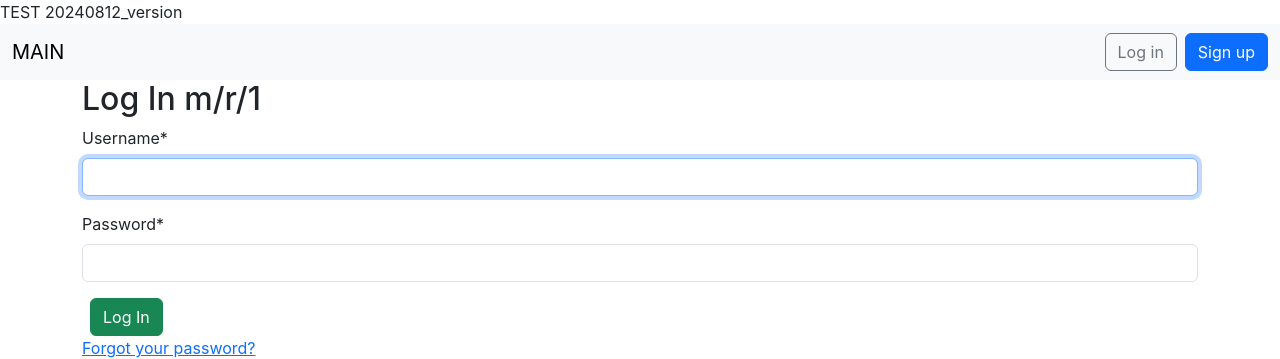
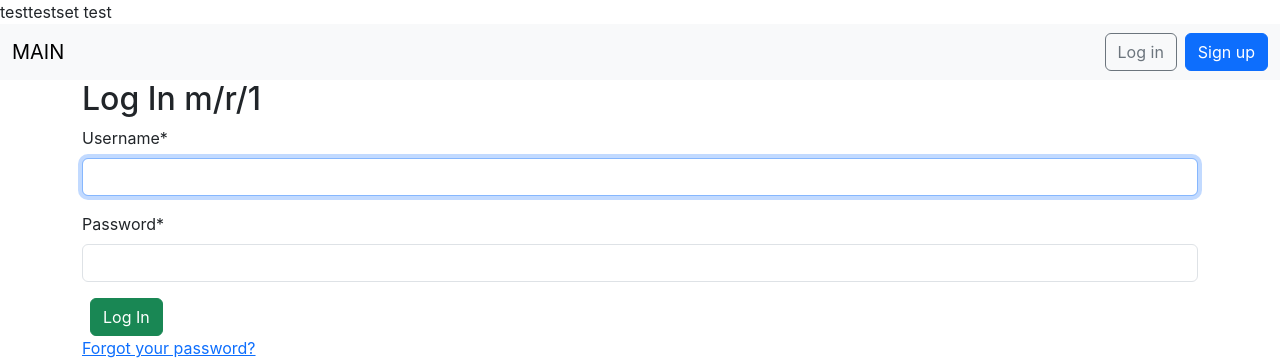
Before and after one commit to AsetecSeminar/xcorePrj, a Django app: a page that uses templates/base.html in a window 1280 px wide. Shown: the top 359 px of the page. Run offline with Django 5.2, Linux system fonts and the light colour scheme; some libraries are stand-ins or nearby versions.

Commit message:
modified:   templates/base.html 	modified:   templates/base.html

```diff
--- a/templates/base.html
+++ b/templates/base.html
@@ -15,9 +15,8 @@
 </head>
 
 <body>
-
-  TEST 20240812_version
-
+testtestset
+  test
   <nav class="navbar navbar-expand-lg bg-body-tertiary">
     <div class="container-fluid">
       <a class="navbar-brand" href="{% url 'home' %}">MAIN</a>
```
